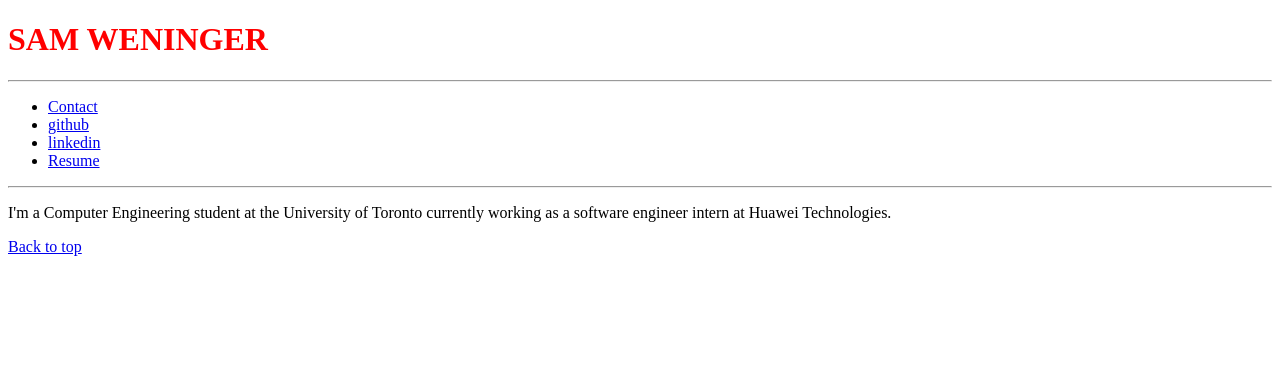
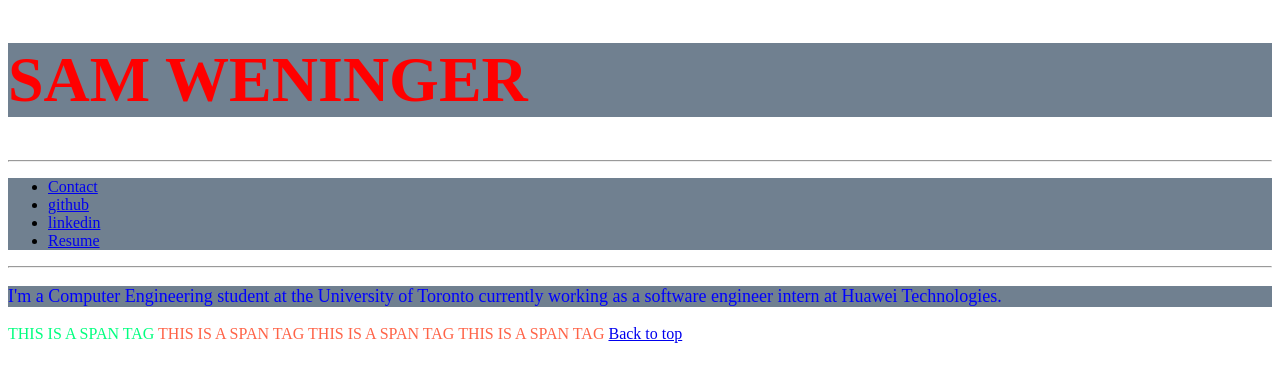
Before and after one commit to SamWeninger/SamWeninger.github.io, a Jekyll site: the page index.html, which Jekyll copies as it is, in a window 1280 px wide. Shown: the top 382 px of the page. Built offline with Jekyll 4.4.1, drawn with Linux system fonts in a browser that asks for light colours.

Commit message:
messed around with basic css

```diff
--- a/css/main.css
+++ b/css/main.css
@@ -1,10 +1,66 @@
+/* css is a set of rules which target certain tags or #ids or classes, etc. */
+/* classes can be used multiple times per page, tags only to be used once per page --unique
+ * SELECTOR: {DECLARATION}
+ * #id p {declaration}  -> all paragraph tags with id 'id' styled this way
+ * .class div {declaration} -> all div tags in 'class' classes styled this way
+ * DECLARATION =
+ *  property_name: value_name; -> elements in declaration
+*/
+
+/* CSS WORKS FROM TOP TO BOTTOM, overrides
+ * HOWEVER, specificity ovverides cascades:
+ * id = 100 pts
+ * class = 10 pts
+ * element = 1 pt
+ */
+
+
+
+/* header 1 */
 h1{
+    /* position: absolute;
+    top: 0;
+    left: 0; */
     color: red;
+    font-size: 33px;
     text-decoration: underlined;
     text-transform: uppercase;
 }
 
+#header h1{
+    color: red;
+    font-size: 64px;
+}
 
+#my_only_span{
+    color: springgreen;
+}
+
+/* p tags */
+p{
+    font-size: 18px;
+    color: blue;
+}
+
+/* default browser styles override inheritance */
+/* a{
+    text-decoration: underline;
+    color: orange;
+} */
+
+span{
+    text-transform: uppercase;
+}
+
+div{
+    width: 100%;
+    /* color: red; */
+    background-color: slategrey;
+}
+
+.my_class{
+    color: tomato;
+}
 
 /* body {
     margin: 60px auto;
--- a/index.html
+++ b/index.html
@@ -38,6 +38,12 @@
 			</p>
 		</div>
 
+		<span id="my_only_span">This is a span tag</span>
+
+		<span class="my_class">This is a span tag</span>
+		<span class="my_class">This is a span tag</span>
+		<span class="my_class">This is a span tag</span>
+
 		<!-- <div id="written_content">
 			<p>I'm a Computer Engineering student at the University of Toronto <em> emphasis! <strong> strong </strong> </em> I am 20 years old.  <a href="/about">Read more about my life...</a></p>
 			<p>Hello, I'm Sam Weninger!</p>
```
